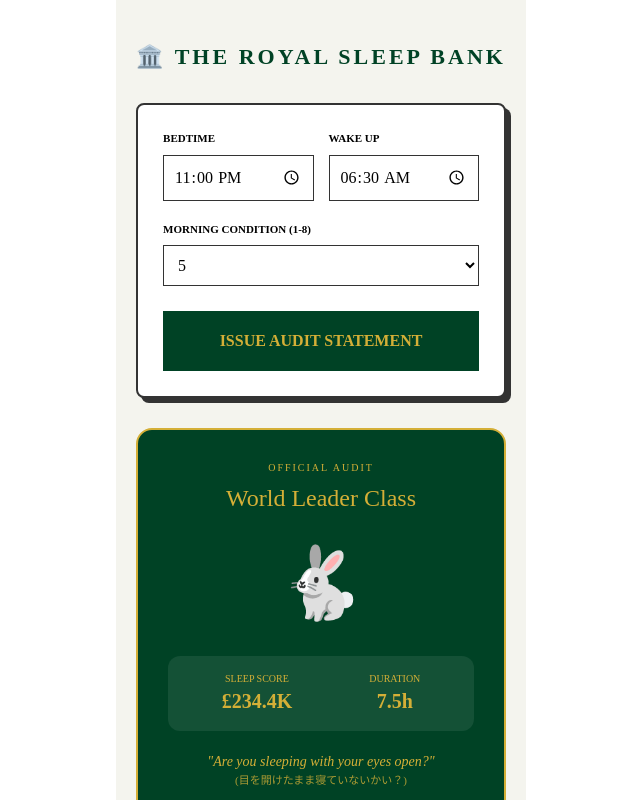
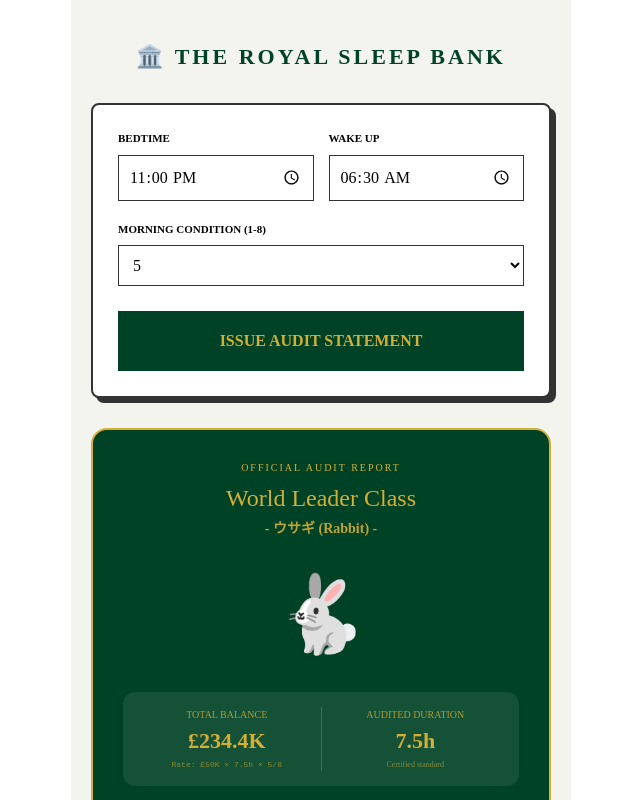
Before and after one commit to damarin2/sleep-bank, a Next.js app: page / in a window 1280 px wide. Both pictures are taken after a click on the button "ISSUE AUDIT STATEMENT". Shown: the top 800 px of the page, without its empty margins (319-959 px from the left). Built offline with nearby package versions, Linux system fonts and the light colour scheme.

Commit message:
ultimate secure edition

```diff
--- a/app/page.tsx
+++ b/app/page.tsx
@@ -3,20 +3,26 @@
 import React, { useState } from 'react';
 
 // --- 型定義 ---
-interface Animal { nameJa: string; nameEn: string; emoji: string; messageJa: string; messageEn: string; }
+interface Animal {
+  nameJa: string;
+  nameEn: string;
+  emoji: string;
+  messageJa: string;
+  messageEn: string;
+}
 interface AnimalTier { maxHours: number; animals: Animal[]; }
-interface ResultData { hours: string; quid: string; score: number; legend: string; reason: string; animal: Animal; }
+interface ResultData { hours: string; quid: string; score: number; legend: string; animal: Animal; }
 
 const ANIMAL_TIERS: AnimalTier[] = [
-  { maxHours: 0.5, animals: [{ nameJa: "渡り鳥", nameEn: "Migrating Bird", emoji: "🕊️", messageJa: "0時間。墜落する前に着陸することをお勧めするよ。", messageEn: "Zero hours? I suggest landing before you crash." }] },
-  { maxHours: 2.5, animals: [{ nameJa: "キリン", nameEn: "Giraffe", emoji: "🦒", messageJa: "1.9時間？脳への血圧が心配だから早く首を休めたまえ。", messageEn: "1.9 hours? Mimicking a giraffe? Give that neck a rest." }] },
-  { maxHours: 4.5, animals: [{ nameJa: "ウマ", nameEn: "Horse", emoji: "🐎", messageJa: "立ったまま寝ていたのかい？草食動物の鑑だね。", messageEn: "Sleeping while standing? A true herbivore." }] },
-  { maxHours: 6.5, animals: [{ nameJa: "ゾウ", nameEn: "Elephant", emoji: "🐘", messageJa: "巨体を維持するために食べるのが忙しいんだね。", messageEn: "Too busy eating to sleep?" }] },
-  { maxHours: 8.5, animals: [{ nameJa: "ウサギ", nameEn: "Rabbit", emoji: "🐇", messageJa: "目を開けたまま寝ていないかい？", messageEn: "Are you sleeping with your eyes open?" }] },
-  { maxHours: 11.5, animals: [{ nameJa: "コーギー", nameEn: "Corgi", emoji: "🐶", messageJa: "実にお利口な睡眠時間だ。散歩の準備はいいかな？", messageEn: "A sensible, royal nap." }] },
-  { maxHours: 14.5, animals: [{ nameJa: "アナグマ", nameEn: "Badger", emoji: "🦡", messageJa: "今日はバンクホリデーに違いない。巣穴でのんびりしたまえ。", messageEn: "Must be a bank holiday. Enjoy your sett." }] },
-  { maxHours: 19.5, animals: [{ nameJa: "ネコ", nameEn: "Cat", emoji: "🐈", messageJa: "戦略的休息のマスターだ。至高の安らぎに到達したのだね。", messageEn: "A masterclass in strategic repose." }] },
-  { maxHours: 99, animals: [{ nameJa: "コアラ", nameEn: "Koala", emoji: "🐨", messageJa: "22時間。君はユーカリの毒にやられたコアラだ。", messageEn: "22 hours. Congratulations, you’re a dazed koala." }] }
+  { maxHours: 0.5, animals: [{ nameJa: "渡り鳥", nameEn: "Migrating Bird", emoji: "🕊️", messageJa: "0時間。空を飛びながら脳を半分ずつ寝かせているのかい？墜落する前に着陸することをお勧めするよ。", messageEn: "Zero hours? Are you sleeping with half your brain while flying? I suggest landing before you crash." }] },
+  { maxHours: 2.5, animals: [{ nameJa: "キリン", nameEn: "Giraffe", emoji: "🦒", messageJa: "1.9時間？キリンの真似かい？脳への血圧が心配だから早く長い首を休めたまえ。", messageEn: "1.9 hours? Mimicking a giraffe? Give that long neck a rest." }] },
+  { maxHours: 4.5, animals: [{ nameJa: "ウマ", nameEn: "Horse", emoji: "🐎", messageJa: "立ったまま寝ていたのかい？草食動物の鑑だね。常に警戒を怠らないのは立派だよ。", messageEn: "Sleeping while standing? A true herbivore. Your vigilance is commendable." }] },
+  { maxHours: 6.5, animals: [{ nameJa: "ゾウ", nameEn: "Elephant", emoji: "🐘", messageJa: "巨体を維持するために食べるのが忙しいんだね。睡眠不足で足元がふらつかないように。", messageEn: "Too busy eating to sleep? I suppose maintaining that bulk takes priority over a proper nap." }] },
+  { maxHours: 8.5, animals: [{ nameJa: "ウサギ", nameEn: "Rabbit", emoji: "🐇", messageJa: "人間並みの睡眠時間だが心休まる暇はなさそうだ。目を開けたまま寝ていないかい？", messageEn: "Human levels of rest, yet you still look startled. Are you sleeping with your eyes open?" }] },
+  { maxHours: 11.5, animals: [{ nameJa: "コーギー", nameEn: "Corgi", emoji: "🐶", messageJa: "実にお利口な睡眠時間だ。ロイヤルな気分で散歩に出かける準備はできているかな？", messageEn: "A sensible, royal nap. Ready for a brisk walk?" }] },
+  { maxHours: 14.5, animals: [{ nameJa: "アナグマ", nameEn: "Badger", emoji: "🦡", messageJa: "今日はバンクホリデー（祝日）に違いない。巣穴でのんびりしたまえ。夜中に庭を荒らす気力も十分だね。", messageEn: "Must be a bank holiday. Enjoy doing absolutely nothing in your sett." }] },
+  { maxHours: 19.5, animals: [{ nameJa: "ネコ", nameEn: "Cat", emoji: "🐈", messageJa: "戦略的休息のマスターだね。人間がたどり着けない、至高の安らぎに到達しただけなのだから。", messageEn: "A masterclass in strategic repose. You’ve achieved a level of serenity humans can only dream of." }] },
+  { maxHours: 99, animals: [{ nameJa: "コアラ", nameEn: "Koala", emoji: "🐨", messageJa: "22時間。おめでとう、君はユーカリの毒にやられたコアラだ。もはや銀行口座を解約しても気づかないだろうね。", messageEn: "22 hours. Congratulations, you’re a koala dazed by eucalyptus. You wouldn’t even notice if we closed your account." }] }
 ];
 
 export default function RoyalSleepCardApp() {
@@ -40,7 +46,7 @@ export default function RoyalSleepCardApp() {
     let legend = hours <= 0.5 ? "Aviator Class" : hours <= 2.5 ? "Giraffe Class" : hours <= 4.5 ? "Napoleon Class" : hours <= 8.5 ? "World Leader Class" : hours <= 11.5 ? "Einstein Class" : hours <= 14.5 ? "Holidaymaker Class" : hours <= 19.5 ? "The Zen Master" : "Hibernation Class";
     const tier = ANIMAL_TIERS.find(t => hours < t.maxHours) || ANIMAL_TIERS[ANIMAL_TIERS.length - 1];
 
-    setResult({ hours: hours.toFixed(1), quid: formattedQuid, score: score, legend: legend, reason: "Certified Sleep Audit", animal: tier.animals[0] });
+    setResult({ hours: hours.toFixed(1), quid: formattedQuid, score: score, legend: legend, animal: tier.animals[0] });
   };
 
   return (
@@ -72,37 +78,49 @@ export default function RoyalSleepCardApp() {
       {result && (
         <div style={{ animation: 'fadeIn 0.5s ease-out' }}>
           <div style={{ backgroundColor: '#004225', color: '#D4AF37', padding: '30px', borderRadius: '16px', border: '2px solid #D4AF37', textAlign: 'center' }}>
-            <p style={{ fontSize: '10px', letterSpacing: '2px' }}>OFFICIAL AUDIT</p>
-            <h2 style={{ fontSize: '24px', margin: '5px 0' }}>{result.legend}</h2>
-            <div style={{ fontSize: '70px', margin: '15px 0' }}>{result.animal.emoji}</div>
+            <p style={{ fontSize: '10px', letterSpacing: '2px' }}>OFFICIAL AUDIT REPORT</p>
+            <h2 style={{ fontSize: '24px', margin: '5px 0 0 0', fontWeight: 'normal' }}>{result.legend}</h2>
+            <p style={{ fontSize: '14px', margin: '2px 0 10px 0', opacity: 0.9, fontWeight: 'bold' }}>- {result.animal.nameJa} ({result.animal.nameEn}) -</p>
 
-            {/* スコア表示（ただのテキストです。ボタンではありません） */}
-            <div style={{ display: 'flex', justifyContent: 'space-around', backgroundColor: 'rgba(255,255,255,0.08)', padding: '15px', borderRadius: '12px', margin: '20px 0' }}>
-              <div>
-                <p style={{ fontSize: '10px', margin: 0 }}>SLEEP SCORE</p>
-                <p style={{ fontSize: '20px', fontWeight: 'bold', margin: 0 }}>£{result.quid}</p>
+            <div style={{ fontSize: '75px', margin: '20px 0' }}>{result.animal.emoji}</div>
+
+            {/* スコア・時間表示 */}
+            <div style={{ display: 'flex', justifyContent: 'space-around', backgroundColor: 'rgba(255,255,255,0.08)', padding: '15px 10px', borderRadius: '12px', margin: '20px 0' }}>
+              <div style={{ flex: 1 }}>
+                <p style={{ fontSize: '10px', margin: 0, opacity: 0.8 }}>TOTAL BALANCE</p>
+                <p style={{ fontSize: '22px', fontWeight: 'bold', margin: '2px 0' }}>£{result.quid}</p>
+                <p style={{ fontSize: '8px', margin: '2px 0 0 0', opacity: 0.6, fontFamily: 'monospace' }}>
+                  Rate: £50K × {result.hours}h × {result.score}/8
+                </p>
               </div>
-              <div>
-                <p style={{ fontSize: '10px', margin: 0 }}>DURATION</p>
-                <p style={{ fontSize: '20px', fontWeight: 'bold', margin: 0 }}>{result.hours}h</p>
+              <div style={{ width: '1px', backgroundColor: 'rgba(212, 175, 55, 0.3)' }}></div>
+              <div style={{ flex: 1 }}>
+                <p style={{ fontSize: '10px', margin: 0, opacity: 0.8 }}>AUDITED DURATION</p>
+                <p style={{ fontSize: '22px', fontWeight: 'bold', margin: '2px 0' }}>{result.hours}h</p>
+                <p style={{ fontSize: '8px', margin: '2px 0 0 0', opacity: 0.6 }}>Certified standard</p>
               </div>
             </div>
 
-            <p style={{ fontSize: '14px', fontStyle: 'italic' }}>"{result.animal.messageEn}"</p>
-            <p style={{ fontSize: '11px', opacity: 0.8 }}>({result.animal.messageJa})</p>
+            <p style={{ fontSize: '15px', fontStyle: 'italic', margin: '15px 0 5px 0', lineHeight: '1.4' }}>"{result.animal.messageEn}"</p>
+            <p style={{ fontSize: '11px', opacity: 0.8, margin: 0 }}>({result.animal.messageJa})</p>
           </div>
 
-          {/* 𝕏 シェアボタン（これだけは残しています） */}
+          {/* 𝕏 シェアボタン */}
           <button onClick={() => {
-            const text = `🏛️ Royal Sleep Bank Audit\n🎖️ Rating: ${result.legend}\n🦁 Animal: ${result.animal.nameEn}\n💰 Score: £${result.quid}\n#RoyalSleepBank`;
+            const text = `🏛️ Royal Sleep Bank Audit\n🎖️ Rating: ${result.legend} (${result.animal.nameEn})\n💰 Score: £${result.quid}\n📊 Formula: £50K × ${result.hours}h × ${result.score}/8\n#RoyalSleepBank`;
             window.open(`https://twitter.com/intent/tweet?text=${encodeURIComponent(text)}`);
           }} style={{ width: '100%', padding: '15px', backgroundColor: '#1A2421', color: '#fff', border: 'none', borderRadius: '8px', marginTop: '20px', cursor: 'pointer', fontWeight: 'bold' }}>𝕏 SHARE RESULT</button>
         </div>
       )}
 
-      {/* フッター：ここにリンクがないことを確認してください */}
-      <footer style={{ marginTop: '50px', textAlign: 'center', color: '#888', fontSize: '10px' }}>
-        © 2026 THE ROYAL SLEEP BANK OF BRITAIN
+      {/* --- フッター（セキュリティ宣言を追加！） --- */}
+      <footer style={{ marginTop: '50px', textAlign: 'center', color: '#888', fontSize: '10px', lineHeight: '1.6' }}>
+        <p style={{ margin: '0 0 4px 0', fontStyle: 'italic', letterSpacing: '0.5px' }}>
+          🔒 your data never leaves this device. No servers. No tracking.
+        </p>
+        <p style={{ margin: 0, opacity: 0.7 }}>
+          © 2026 THE ROYAL SLEEP BANK OF BRITAIN
+        </p>
       </footer>
     </div>
   );
```
